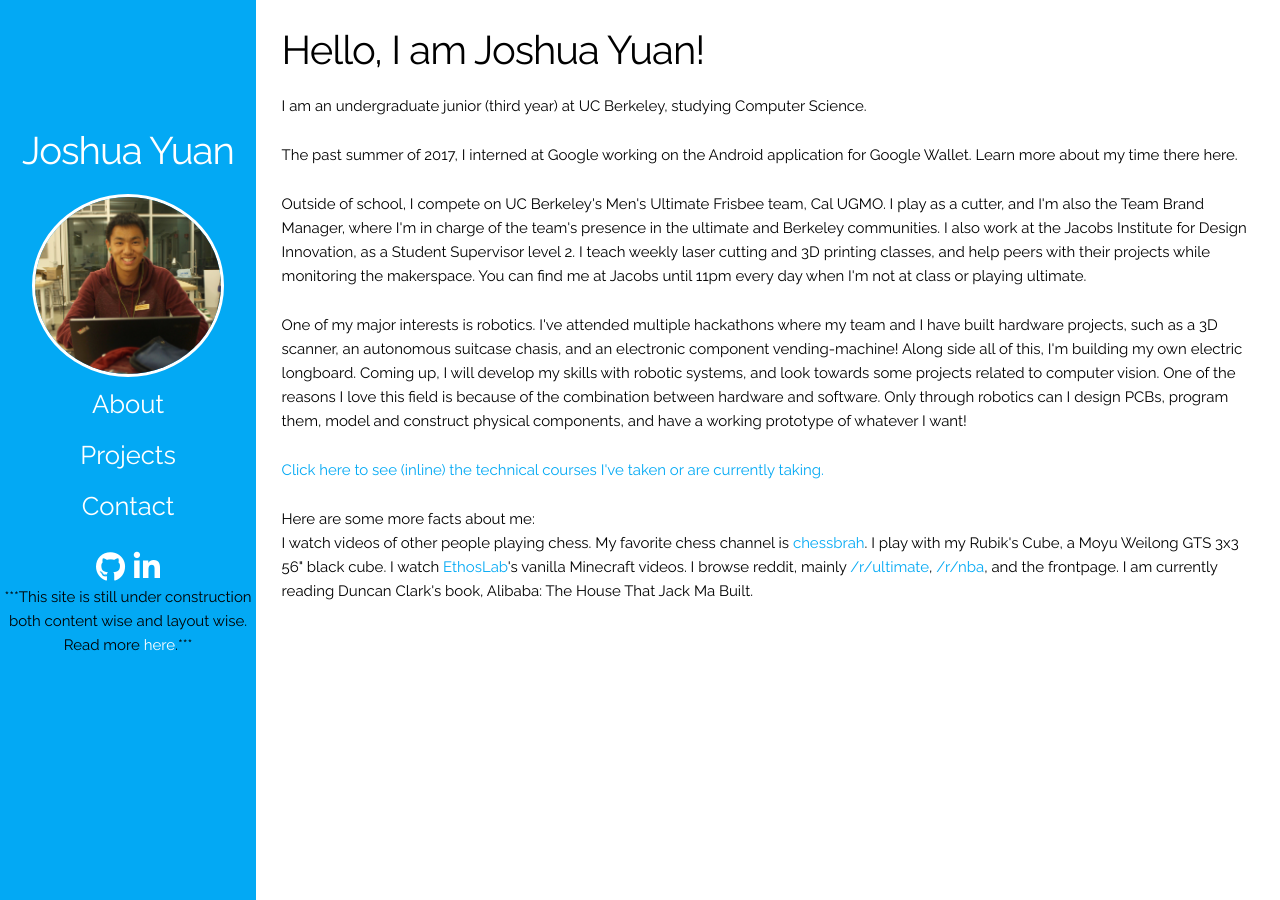
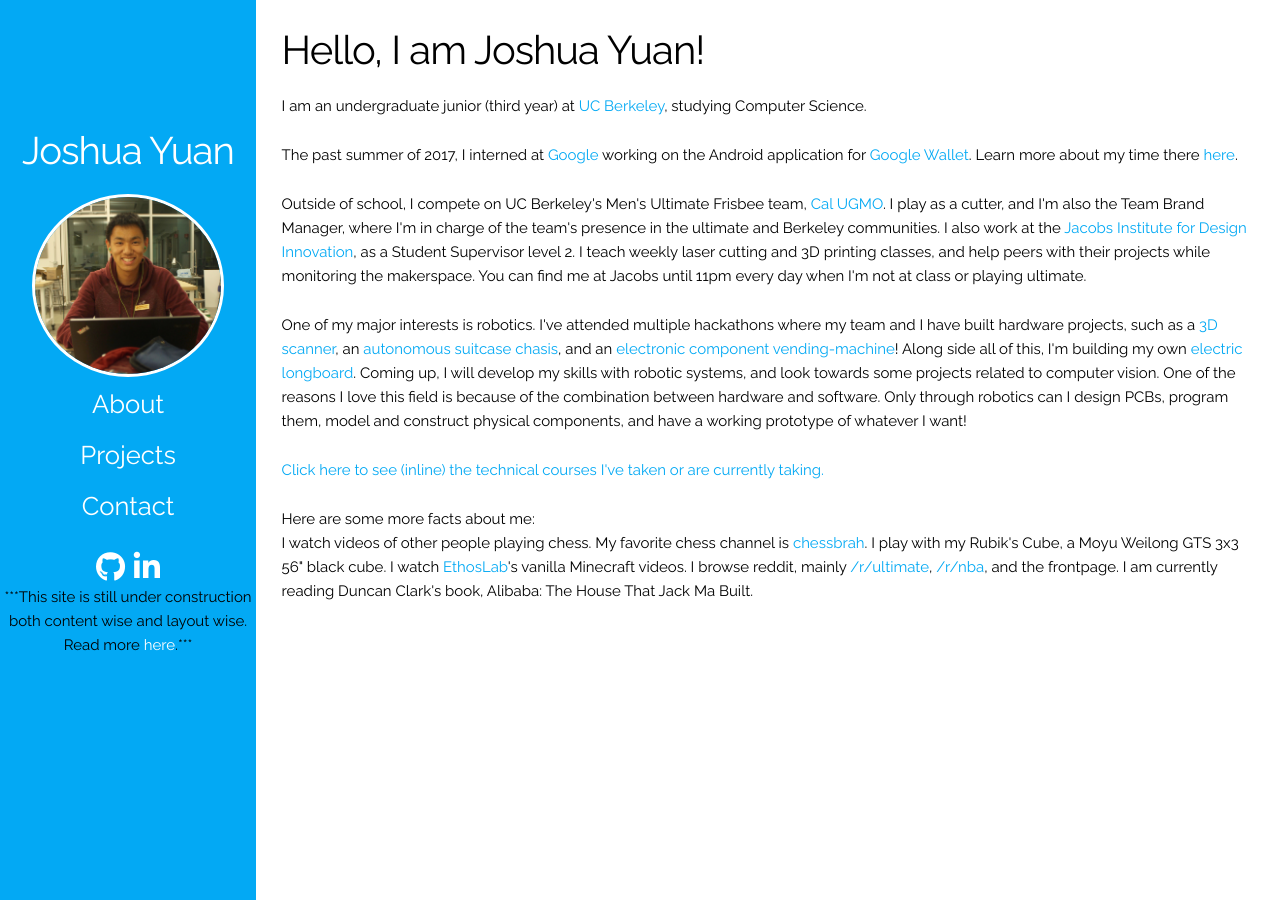
Before and after one commit to joshuayuan/joshuayuan-old-site, a Jekyll site: the page built from about.html, in a window 1280 px wide. Built offline with Jekyll 4.4.1, drawn with Linux system fonts in a browser that asks for light colours; nearby versions of some CDN libraries; comment, search, counter and statistics services are not loaded; part of the change alters nothing that is shown.

```diff
--- a/about.html
+++ b/about.html
@@ -3,12 +3,12 @@ layout: default
 ---
 <span class="main">
 <h1>Hello, I am Joshua Yuan!</h1>
-<p>I am an undergraduate junior (third year) at UC Berkeley, studying Computer Science.<p>
-<p>The past summer of 2017, I interned at Google working on the Android application for Google Wallet. Learn more about my time there here.</p>
-<p>Outside of school, I compete on UC Berkeley's Men's Ultimate Frisbee team, Cal UGMO. I play as a cutter, and I'm also the Team Brand Manager, where I'm in charge of the team's presence in the ultimate and Berkeley communities.
-I also work at the Jacobs Institute for Design Innovation, as a Student Supervisor level 2. I teach weekly laser cutting and 3D printing classes, and help peers with their projects while monitoring the makerspace. You can find me at Jacobs until 11pm every day when I'm not at class or playing ultimate.</p>
-<p>One of my major interests is robotics. I've attended multiple hackathons where my team and I have built hardware projects, such as a 3D scanner, an autonomous suitcase chasis, and an electronic component vending-machine!
-Along side all of this, I'm building my own electric longboard. Coming up, I will develop my skills with robotic systems, and look towards some projects related to computer vision.
+<p>I am an undergraduate junior (third year) at <a href="http://www.berkeley.edu/">UC Berkeley</a>, studying Computer Science.<p>
+<p>The past summer of 2017, I interned at <a href="https://www.google.com/about/">Google</a> working on the Android application for <a href="https://www.google.com/wallet/">Google Wallet</a>. Learn more about my time there <a href="{{ base.url }}/projects/wallet.html">here</a>.</p>
+<p>Outside of school, I compete on UC Berkeley's Men's Ultimate Frisbee team, <a href="https://www.facebook.com/CalUGMO/">Cal UGMO</a>. I play as a cutter, and I'm also the Team Brand Manager, where I'm in charge of the team's presence in the ultimate and Berkeley communities.
+I also work at the <a href="http://jacobsinstitute.berkeley.edu/">Jacobs Institute for Design Innovation</a>, as a Student Supervisor level 2. I teach weekly laser cutting and 3D printing classes, and help peers with their projects while monitoring the makerspace. You can find me at Jacobs until 11pm every day when I'm not at class or playing ultimate.</p>
+<p>One of my major interests is robotics. I've attended multiple hackathons where my team and I have built hardware projects, such as a <a href="{{ base.url }}/projects/3dscanner.html">3D scanner</a>, an <a href="{{ base.url }}/projects/suitcase.html">autonomous suitcase chasis</a>, and an <a href="{{ base.url }}/projects/carousel.html">electronic component vending-machine</a>!
+Along side all of this, I'm building my own <a href="{{ base.url }}/projects/longboard.html">electric longboard</a>. Coming up, I will develop my skills with robotic systems, and look towards some projects related to computer vision.
 One of the reasons I love this field is because of the combination between hardware and software. Only through robotics can I design PCBs, program them, model and construct physical components, and have a working prototype of whatever I want!</p>
 <p><a href="#" onclick="toggleCoursework()">Click here to see (inline) the technical courses I've taken or are currently taking.</a>
 <div id="coursework" style="display:none">
```
